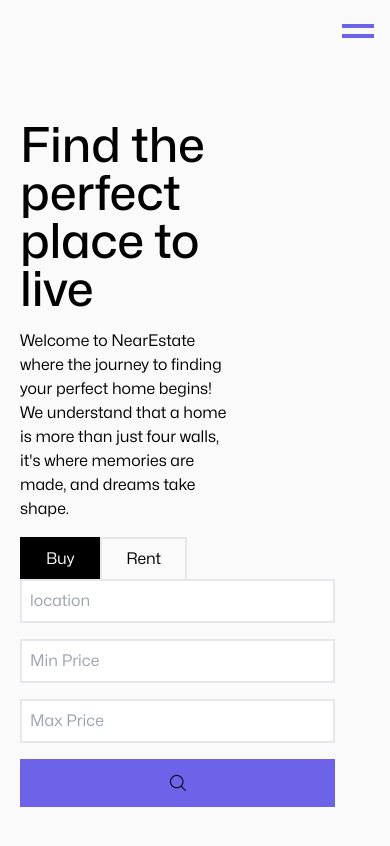
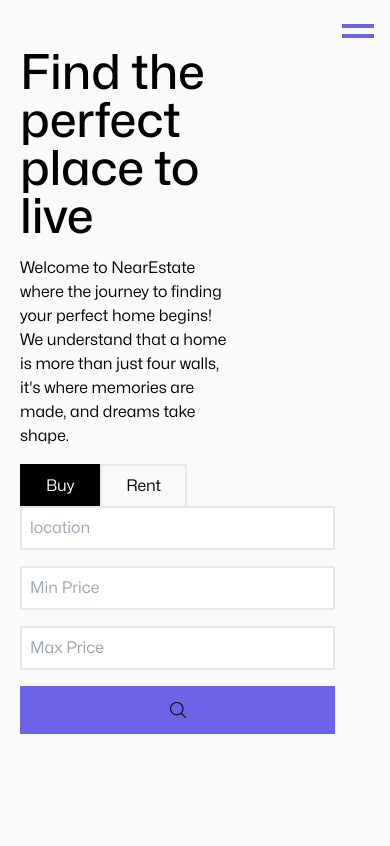
Before and after one commit to Vivek-68/Near-Estate, a React (Vite) app in the folder client/: page / in a window 390 px wide. Shown: the top 846 px of the page. Built offline with nearby package versions, Linux system fonts and the light colour scheme.

Commit message:
fixed responsiveness

```diff
--- a/client/src/components/ListSearch.jsx
+++ b/client/src/components/ListSearch.jsx
@@ -5,10 +5,10 @@ const ListSearch = () => {
     <div className='md:pt-0 pt-14'>
         <h2 className='text-[18px] sm:text-xl'>Search results for <span>London</span></h2>
         <input className='p-2 w-[100%] border-2 rounded-md' type="text" name='location' placeholder='City location'/>
-        <div className='flex justify-between mt-2'>
+        <div className='flex justify-between mt-2 flex-wrap '>
           <div className='flex flex-col'>
           <label className='text-[.75rem] text-gray-700' htmlFor="type">Type</label>
-          <select  className='p-2 pl-2 pr-10 bg-white border-2' name="type" id="type">
+          <select  className='p-2 pl-2 pr-[2.3vw] bg-white border-2' name="type" id="type">
             <option value="any">any</option>
             <option value="buy">buy</option>
             <option value="rent">rent</option>
@@ -16,7 +16,7 @@ const ListSearch = () => {
           </div>
           <div className='flex flex-col'>
           <label className='text-[.75rem] text-gray-700' htmlFor="property">Property</label>
-          <select className='p-2 pl-2 pr-10 bg-white border-2' name="property" id="property">
+          <select className='p-2 pl-2 pr-[2.3vw] bg-white border-2' name="property" id="property">
             <option value="any">any</option>
             <option value="buy">buy</option>
             <option value="rent">rent</option>
@@ -24,7 +24,7 @@ const ListSearch = () => {
           </div>
           <div className='flex flex-col'>
           <label className='text-[.75rem] text-gray-700' htmlFor="minPrice">Min Price</label>
-          <select className='p-2 pl-2 pr-10 bg-white border-2' name="minPrice" id="minPrice">
+          <select className='p-2 pl-2 pr-[2.3vw] bg-white border-2' name="minPrice" id="minPrice">
             <option value="any">any</option>
             <option value="buy">buy</option>
             <option value="rent">rent</option>
@@ -32,7 +32,7 @@ const ListSearch = () => {
           </div>
           <div className='flex flex-col'>
           <label className='text-[.75rem] text-gray-700' htmlFor="maxPrice">Max Price</label>
-          <select className='p-2 pl-2 pr-10 bg-white border-2' name="maxPrice" id="maxPrice">
+          <select className='p-2 pl-2 pr-[2.3vw] bg-white border-2' name="maxPrice" id="maxPrice">
             <option value="any">any</option>
             <option value="buy">buy</option>
             <option value="rent">rent</option>
@@ -40,13 +40,13 @@ const ListSearch = () => {
           </div>
           <div className='flex flex-col'>
           <label className='text-[.75rem] text-gray-700' htmlFor="bedroom">Bedroom</label>
-          <select className='p-2 pl-2 pr-10 bg-white border-2' name="bedroom" id="bedroom">
+          <select className='p-2 pl-2 pr-[2.3vw] bg-white border-2' name="bedroom" id="bedroom">
             <option value="any">any</option>
             <option value="buy">buy</option>
             <option value="rent">rent</option>
           </select>
           </div>
-          <button className='w-[6rem] flex justify-center items-center rounded-sm bg-lilac'><img className='w-6' src='../icons/search-interface-symbol.png' /></button>
+          <button className='ml-2 mt-2 w-[6rem] max-[520px]:w-[3rem] max-[520px]:h-[3rem]  flex justify-center items-center rounded-sm bg-lilac'><img className='w-6' src='../icons/search-interface-symbol.png' /></button>
         </div>
     </div>
   )
--- a/client/src/pages/HomePage.jsx
+++ b/client/src/pages/HomePage.jsx
@@ -3,10 +3,10 @@ import Searchbar from '../components/Searchbar'
 
 const HomePage = () => {
   return (
-    <div className='flex max-[767px]:mt-[5vh]'>
-        <div className=' h-screen md:h-[80vh] flex flex-col justify-center w-[60%] gap-4'>
-            <h1 className='max-[350px]:text-3xl max-[450px]:text-5xl text-6xl mono-medium'>Find the perfect place to live</h1>
-            <h2 className='max-[350px]:text-[14px] mono-light'>Welcome to NearEstate where the journey to finding your perfect home begins! We understand
+    <div className='flex'>
+        <div className=' flex flex-col min-h-[600px] justify-center w-[60%] gap-4'>
+            <h1 className='max-[350px]:text-3xl max-[450px]:text-5xl text-6xl mono-medium mt-[3rem]'>Find the perfect place to live</h1>
+            <h2 className='max-[350px]:text-[14px] mono-light '>Welcome to NearEstate where the journey to finding your perfect home begins! We understand
                 that a home is more than just four walls, it's where memories are made, and dreams take shape.
             </h2>
             <Searchbar/>
--- a/client/src/pages/ListPage.jsx
+++ b/client/src/pages/ListPage.jsx
@@ -6,7 +6,7 @@ import Card from '../components/Card.jsx'
 const ListPage = () => {
   return (
     <div>
-        <div className="md:w-[65%] flex flex-col gap-4 ">
+        <div className="lg:w-[65%] flex flex-col gap-4 ">
             <ListSearch/>
             {
                 listData.map((item) => <Card key={item.id} {...item}/>)
```
